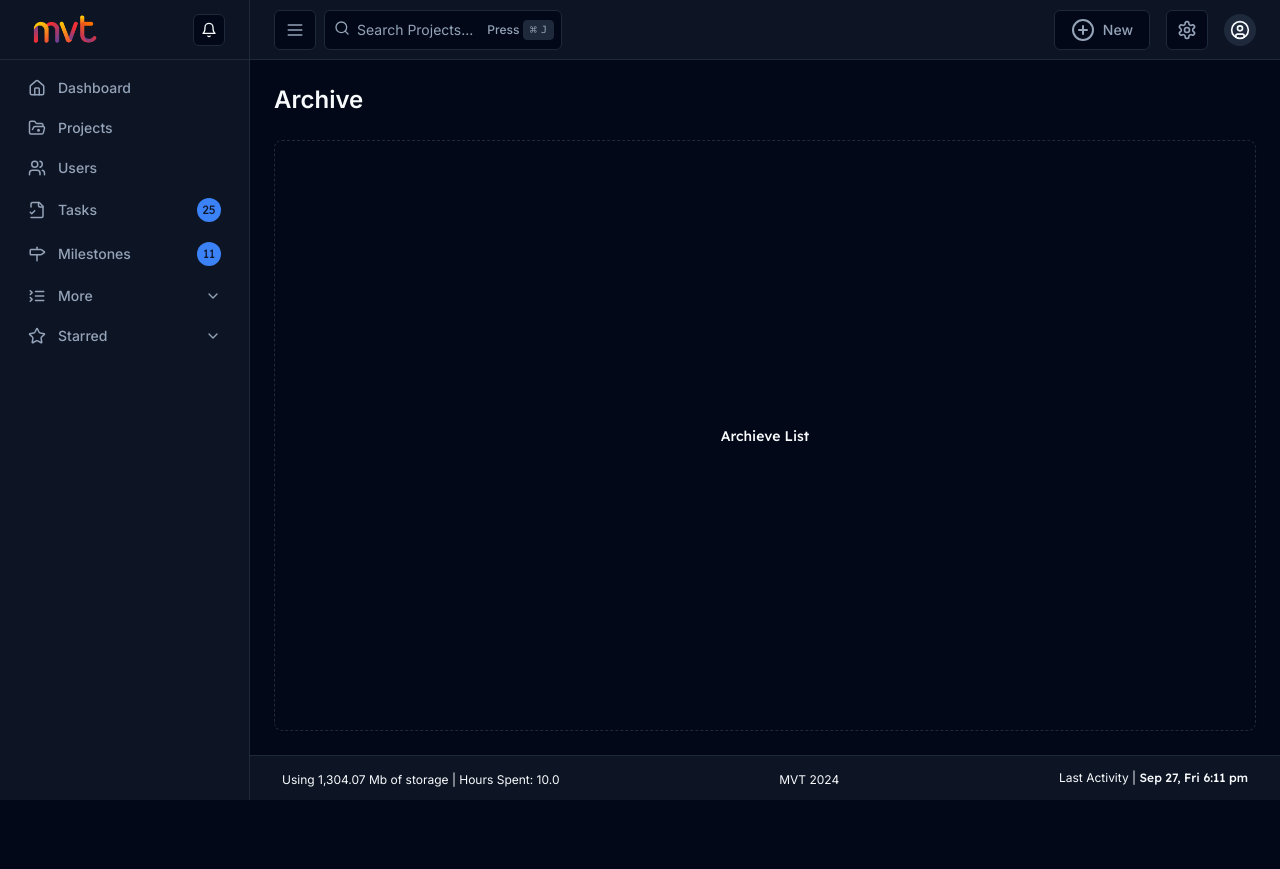
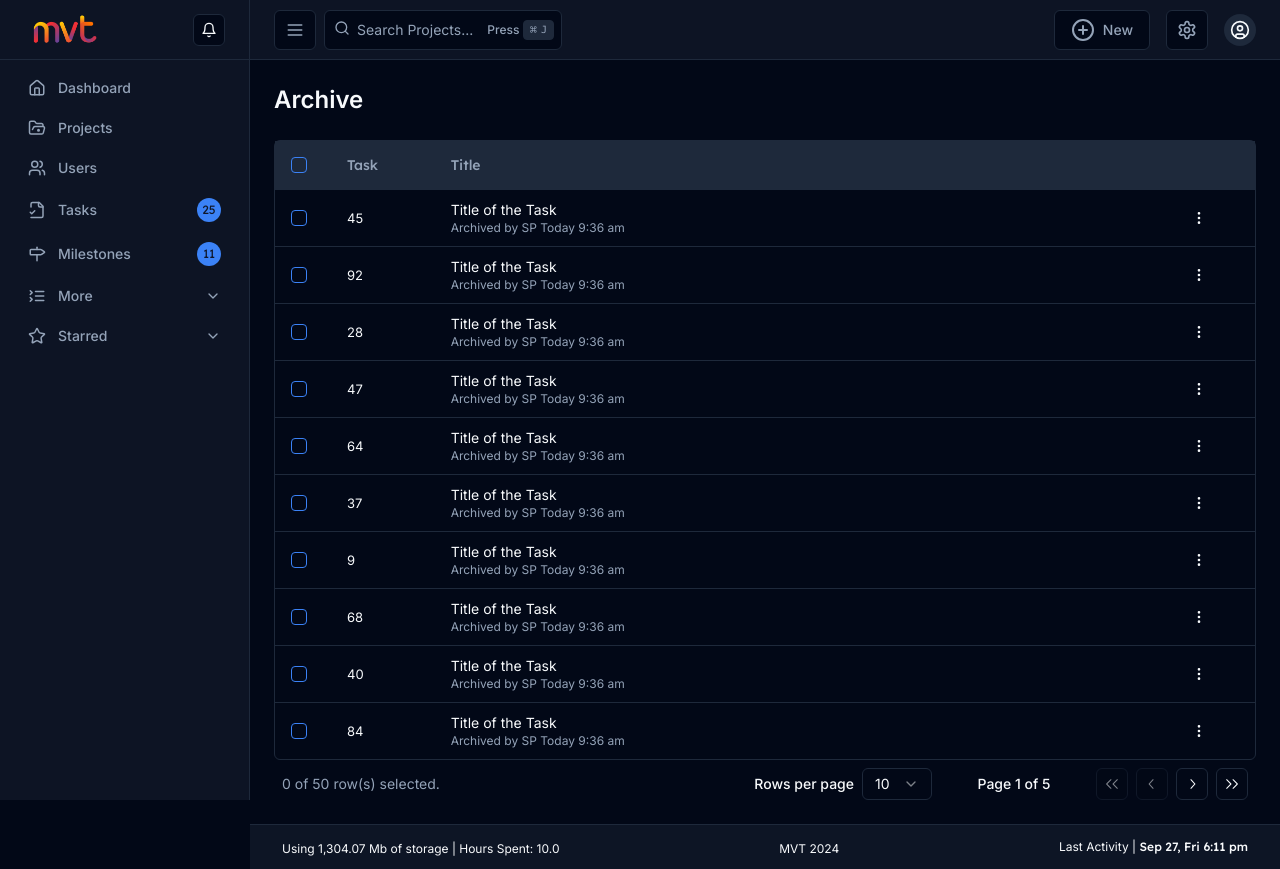
Before and after one commit to riteshmvteams/pmt, a Next.js app: page /archive in a window 1280 px wide. Before the commit the page ends 800 px from the top, so only its background shows below. Built offline with nearby package versions, Linux system fonts and the light colour scheme.

Commit message:
archieve page design

```diff
--- /dev/null
+++ b/src/app/(main)/archive/_components/ArchieveTaskTable.tsx
@@ -0,0 +1,36 @@
+"use client";
+
+import { DataTable } from "@/components/shared/DataTable/DataTable";
+import {
+  getCoreRowModel,
+  getPaginationRowModel,
+  useReactTable,
+} from "@tanstack/react-table";
+import { useMemo } from "react";
+import { PROJECTS_DATA } from "@/lib/constants";
+import { getColumns } from "./columns";
+
+export default function ArchieveTaskTable() {
+  // get the columns data
+  const columns = useMemo(() => {
+    return getColumns();
+  }, []);
+
+  const table = useReactTable({
+    data: PROJECTS_DATA,
+    columns,
+    getCoreRowModel: getCoreRowModel(),
+    getPaginationRowModel: getPaginationRowModel(),
+  });
+
+  return (
+    <div>
+      <DataTable
+        columns={columns}
+        data={PROJECTS_DATA}
+        table={table}
+        viewOptions={false}
+      />
+    </div>
+  );
+}
--- /dev/null
+++ b/src/app/(main)/archive/_components/columns.tsx
@@ -0,0 +1,101 @@
+"use client";
+
+import { ColumnDef } from "@tanstack/react-table";
+import { EllipsisVertical, UserPlus } from "lucide-react";
+
+import { Button } from "@/components/ui/button";
+import {
+  DropdownMenu,
+  DropdownMenuContent,
+  DropdownMenuItem,
+  DropdownMenuTrigger,
+} from "@/components/ui/dropdown-menu";
+import { Checkbox } from "@/components/ui/checkbox";
+import Title from "@/components/shared/Title";
+import Text from "@/components/shared/Text";
+
+export type TProject = {
+  id: number;
+  isStarred: boolean;
+  title: string;
+  users: number;
+  activity: string;
+};
+
+export const getColumns = (): ColumnDef<TProject>[] => {
+  return [
+    {
+      accessorKey: "id",
+      header: ({ table }) => {
+        return (
+          <div className="flex items-center gap-10 w-[100px]">
+            <Checkbox
+              checked={
+                table.getIsAllPageRowsSelected() ||
+                (table.getIsSomePageRowsSelected() && "indeterminate")
+              }
+              onCheckedChange={(value) =>
+                table.toggleAllPageRowsSelected(!!value)
+              }
+              aria-label="Select all"
+            />
+            <Title className="w-[50px]">Task</Title>
+          </div>
+        );
+      },
+      cell: ({ row }) => {
+        return (
+          <div className="flex items-center gap-10 w-[100px]">
+            <Checkbox
+              checked={row.getIsSelected()}
+              onCheckedChange={(value) => row.toggleSelected(!!value)}
+              aria-label="Select row"
+            />
+            <Text className="text-[13px]">{row.original.id}</Text>
+          </div>
+        );
+      },
+    },
+    {
+      id: "title",
+      header: () => {
+        return <Title className="w-[500px]">Title</Title>;
+      },
+      cell: () => {
+        return (
+          <div className="flex flex-col py-1.5">
+            <Text>Title of the Task</Text>
+            <span className="text-xs text-muted-foreground">
+              Archived by SP Today 9:36 am
+            </span>
+          </div>
+        );
+      },
+    },
+    {
+      id: "actions",
+      cell: () => {
+        return <ProjectActionDropDowns />;
+      },
+    },
+  ];
+};
+
+export const ProjectActionDropDowns = () => {
+  return (
+    <DropdownMenu>
+      <DropdownMenuTrigger asChild>
+        <Button variant="ghost" className="h-8 w-8 p-0">
+          <span className="sr-only">Open menu</span>
+          <EllipsisVertical className="h-4 w-4" />
+        </Button>
+      </DropdownMenuTrigger>
+      <DropdownMenuContent align="start" side="left" className="w-36">
+        <DropdownMenuItem className="py-1.5 cursor-pointer">
+          <UserPlus className="mr-3 h-[14px] w-[14px]" />
+          <span className="text-[13px]">Add User</span>
+        </DropdownMenuItem>
+      </DropdownMenuContent>
+    </DropdownMenu>
+  );
+};
--- a/src/app/(main)/archive/page.tsx
+++ b/src/app/(main)/archive/page.tsx
@@ -1,4 +1,4 @@
-import Title from "@/components/shared/Title";
+import ArchieveTaskTable from "./_components/ArchieveTaskTable";
 
 export default function Archive() {
   return (
@@ -6,14 +6,7 @@ export default function Archive() {
       <div className="flex items-center">
         <h1 className="text-lg font-semibold md:text-2xl">Archive</h1>
       </div>
-      <div
-        className="flex flex-1 items-center justify-center rounded-lg border border-dashed shadow-sm"
-        x-chunk="dashboard-02-chunk-1"
-      >
-        <div className="flex flex-col items-center gap-1 text-center">
-          <Title>Archieve List</Title>
-        </div>
-      </div>
+      <ArchieveTaskTable />
     </>
   );
 }
```
